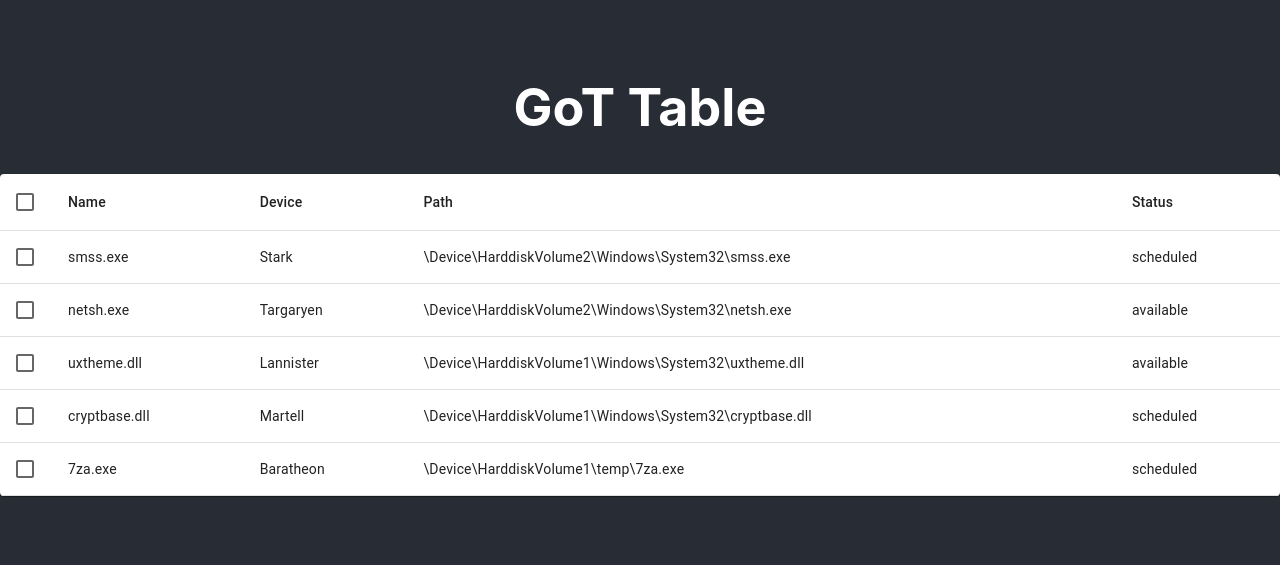
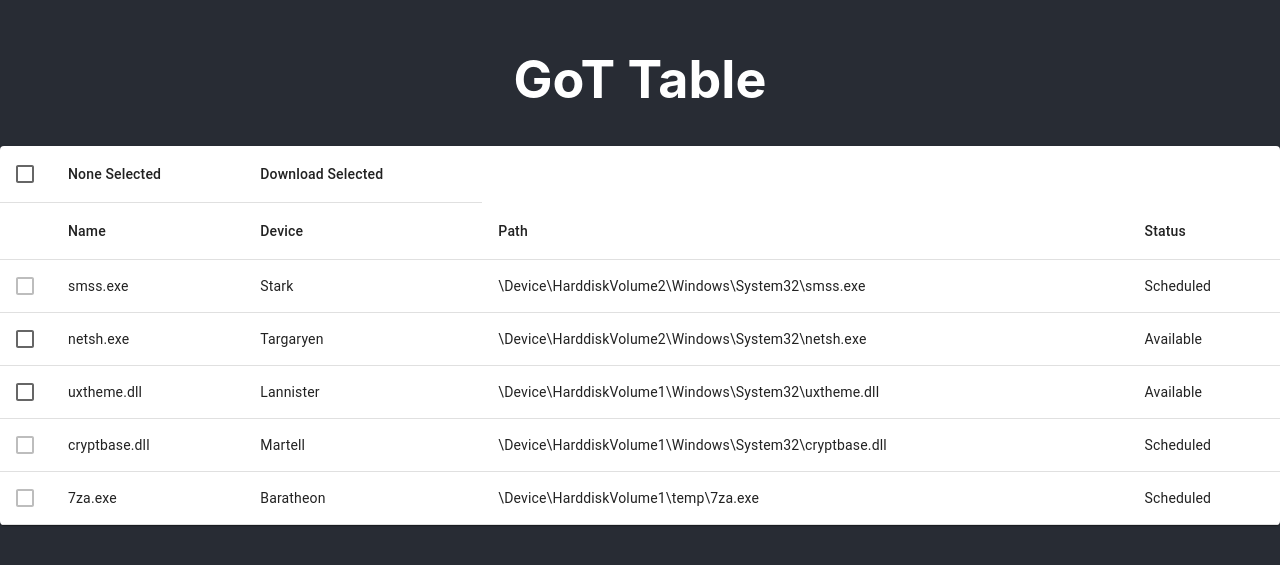
Before and after one commit to AN1CO/got-devices, a React (Create React App) app: page / in a window 1280 px wide. Shown: the part 131-696 px from the top of the page. Built offline with nearby package versions, Linux system fonts and the light colour scheme.

Commit message:
need to fix all checkbox

```diff
--- a/src/components/DownloadTable.js
+++ b/src/components/DownloadTable.js
@@ -1,4 +1,4 @@
-import * as React from 'react';
+import React, { useState, useEffect } from 'react';
 import {
 	Table,
 	TableBody,
@@ -50,14 +50,42 @@ const rows = [
 const DownloadTable = () => {
 	const [isSelected, setIsSelected] = React.useState(false);
 	const [selected, setSelected] = React.useState([]);
+	const handleSelectAll = (event) => {
+		console.log(event);
+		if (event.target.checked) {
+			const newSelecteds = rows.map((item) => {
+				if (item.status === 'available') {
+					return item.name;
+				}
+			});
+			setSelected(newSelecteds);
+			return;
+		}
+		setSelected([]);
+	};
 	return (
 		<TableContainer component={Paper} sx={{ minWidth: 600 }}>
-			<Table aria-label='simple table'>
+			<Table aria-label='device table'>
 				<TableHead>
 					<TableRow>
 						<TableCell padding='checkbox'>
-							<Checkbox color='primary' />
+							<Checkbox
+								checked={isSelected}
+								color='primary'
+								onChange={(event) => handleSelectAll(event)}
+							/>
 						</TableCell>
+						<TableCell>
+							{selected.length > 0
+								? `${selected.length} Selected`
+								: 'None Selected'}
+						</TableCell>
+						<TableCell>Download Selected</TableCell>
+					</TableRow>
+				</TableHead>
+				<TableHead>
+					<TableRow>
+						<TableCell></TableCell>
 						<TableCell>Name</TableCell>
 						<TableCell>Device</TableCell>
 						<TableCell>Path</TableCell>
@@ -66,14 +94,23 @@ const DownloadTable = () => {
 				</TableHead>
 				<TableBody>
 					{rows.map((row) => (
-						<TableRow key={row.name}>
+						<TableRow hover key={row.name}>
 							<TableCell padding='checkbox'>
-								<Checkbox color='primary' />
+								<Checkbox
+									color='primary'
+									disabled={row.status === 'scheduled'}
+									checked={isSelected}
+									onChange={() => {
+										setIsSelected(!isSelected);
+									}}
+								/>
 							</TableCell>
 							<TableCell scope='row'>{row.name}</TableCell>
 							<TableCell>{row.device}</TableCell>
 							<TableCell>{row.path}</TableCell>
-							<TableCell>{row.status}</TableCell>
+							<TableCell>
+								{row.status.charAt(0).toUpperCase() + row.status.slice(1)}
+							</TableCell>
 						</TableRow>
 					))}
 				</TableBody>
@@ -83,3 +120,15 @@ const DownloadTable = () => {
 };
 
 export default DownloadTable;
+
+// Requirements:
+// Only those that have a status of "available" are currently able to be downloaded. Your implementation should manage this.
+// The select-all checkbox should be in an unselected state if no items are selected.
+// The select-all checkbox should be in a selected state if all items are selected.
+// The select-all checkbox should be in an indeterminate state if some but not all items are selected.
+// The "Selected 2" text should reflect the count of selected items and display "None Selected" when there are none selected.
+// Clicking the select-all checkbox should select all items if none or some are selected.
+// Clicking the select-all checkbox should de-select all items if all are currently selected.
+// Status should be correctly formatted
+// Clicking "Download Selected" when some or all items are displayed should generate an alert box with the path and device of all selected files.
+// Precise/exact HTML formatting/styling to match the mockup is not required however rows should change colour when selected and on hover.
```
